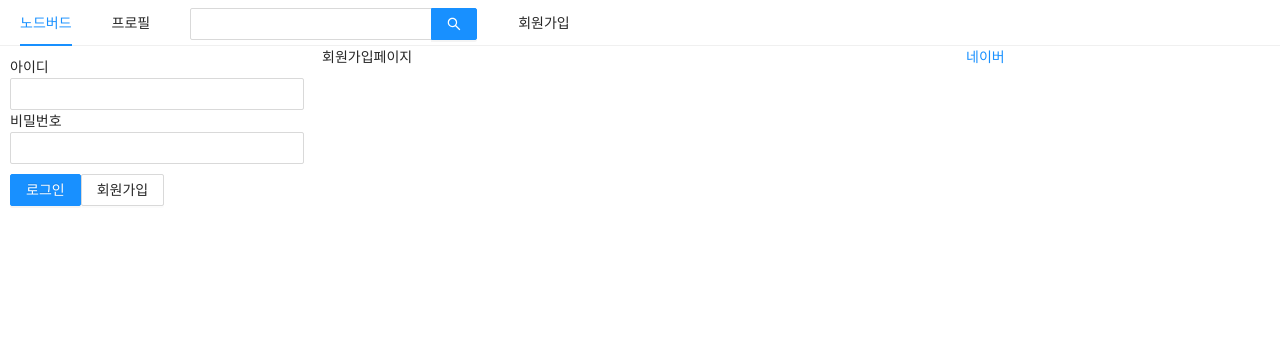
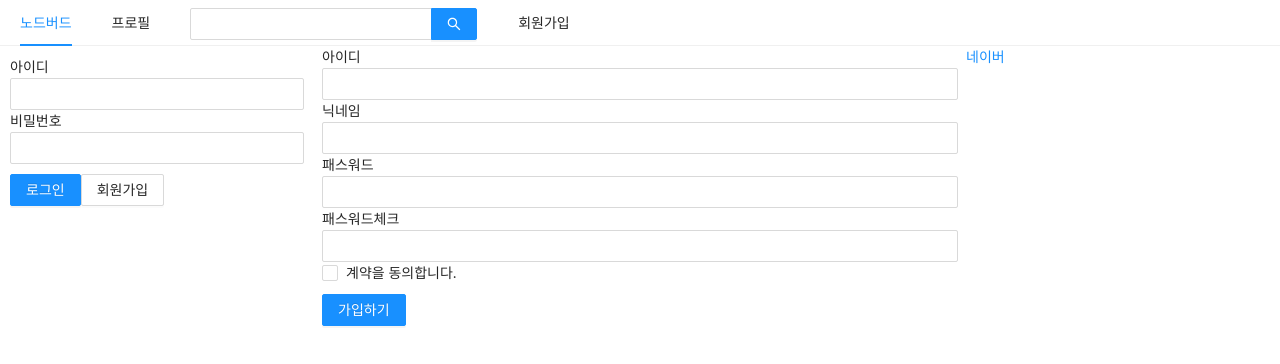
Before and after one commit to SumSumCorn/nodebird-front, a Next.js app: page /signup in a window 1280 px wide. Shown: the top 364 px of the page. Built offline with nearby package versions, Linux system fonts and the light colour scheme.

Commit message:
회원가입, 커스텀 훅 완료

```diff
--- a/components/LoginForm.js
+++ b/components/LoginForm.js
@@ -2,6 +2,8 @@
 import Link from 'next/link'
 import {Button, Form, Input} from "antd";
 import styled from "styled-components";
+import PropTypes from "prop-types";
+import useinput from "../hooks/useInput";
 
 const ButtonWrapper = styled.div`
   margin-top: 10px;
@@ -12,16 +14,8 @@
 
 
 const LoginForm = ({setIsLoggedIn}) => {
-    const [id, setId] = useState('')
-    const [password, setPassword] = useState('')
-
-    const onChangeId = useCallback((e)=>{
-        setId(e.target.value)
-    }, [])
-
-    const onChangePassword = useCallback((e)=>{
-        setPassword(e.target.value)
-    }, [])
+    const [id, onChangeId] = useinput('');
+    const [password, onChangePassword] = useinput('')
 
     const onSubmitForm =useCallback(()=>{
         console.log(id,password);
@@ -53,4 +47,8 @@
     )
 }
 
+LoginForm.propTypes = {
+    setIsLoggedIn: PropTypes.func.isRequired
+}
+
 export default LoginForm;
--- /dev/null
+++ b/hooks/useInput.js
@@ -0,0 +1,10 @@
+import {useState, useCallback} from "react";
+
+export default(initialValue = null)=>{
+    const [value, setValue] = useState(initialValue);
+    const handler = useCallback((e)=>{
+        setValue(e.target.value)
+    },[])
+
+    return [value, handler]
+}
--- a/pages/signup.js
+++ b/pages/signup.js
@@ -1,15 +1,89 @@
-import React from 'react';
+import React, {useCallback, useState} from 'react';
 import Head from "next/head";
+import {Checkbox, Form, Input, Button} from "antd";
+import styled from "styled-components";
+
 import AppLayout from "../components/AppLayout";
+import useInput from "../hooks/useInput";
+
+const ErrorMessage = styled.div`
+  color: red;
+`
+
+
 
 const Signup = () => {
+    const[id,onChangeId]=useInput('')
+    const[nickname, onChangeNickname]=useInput('')
+    const[password,onChangePassword]=useInput('')
+    const[passwordCheck, setPasswordCheck]=useState('')
+    const[passwordError, setPasswordError]=useState(false)
+
+
+    const onChangePasswordCheck = useCallback((e) => {
+        setPasswordCheck(e.target.value);
+        setPasswordError(e.target.value !== password)
+    },[password])
+
+    const [term,setTerm] = useState('');
+    const [termError, setTermError] = useState(false)
+    const onChangeTerm = useCallback((e)=>{
+        setTerm(e.target.checked);
+        setTermError(false);
+    },[])
+
+
+    const onSubmit = useCallback(()=>{
+        if(password !== passwordCheck){
+            return setPasswordError(true)
+        }
+        if(!term){
+            return setTermError(true)
+        }
+        console.log(id,nickname,password)
+    },[password,passwordCheck,term]);
+
     return(
-    <>
+    <AppLayout>
         <Head>
             <title>회원가입 | NodeBird</title>
         </Head>
-        <AppLayout>회원가입페이지</AppLayout>
-    </>
+        <Form onFinish={onSubmit}>
+            <div>
+                <label htmlFor={"user-id"}>아이디</label>
+                <br/>
+                <Input name="user-id" value={id} required onChange={onChangeId}/>
+            </div>
+            <div>
+                <label htmlFor={"user-nick"}>닉네임</label>
+                <br/>
+                <Input name="user-nick" value={nickname} required onChange={onChangeNickname}/>
+            </div>
+            <div>
+                <label htmlFor={"user-password"}>패스워드</label>
+                <br/>
+                <Input name="user-password" type={"password"} value={password} required onChange={onChangePassword}/>
+            </div>
+            <div>
+                <label htmlFor={"user-password-check"}>패스워드체크</label>
+                <br/>
+                <Input name="user-password-check"
+                       type={"password"}
+                       value={passwordCheck}
+                       required
+                       onChange={onChangePasswordCheck}
+                />
+                {passwordError && <ErrorMessage>비밀번호가 일치하지 않습니다.</ErrorMessage>}
+            </div>
+            <div>
+                <Checkbox name={"user-term"} checked={term} onChange={onChangeTerm}>계약을 동의합니다.</Checkbox>
+                {termError && <ErrorMessage>약관에 동의하셔야 합니다.</ErrorMessage>}
+            </div>
+            <div style={{marginTop : 10}}>
+                <Button type={"primary"} htmlType={"submit"}>가입하기</Button>
+            </div>
+        </Form>
+    </AppLayout>
     )
 }
 export default Signup;
```
